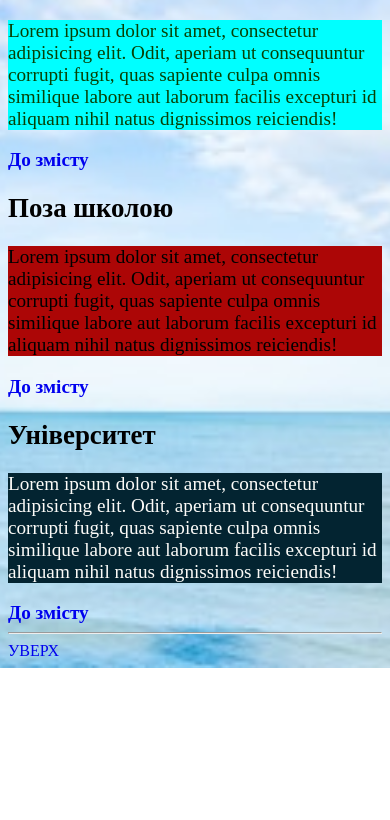
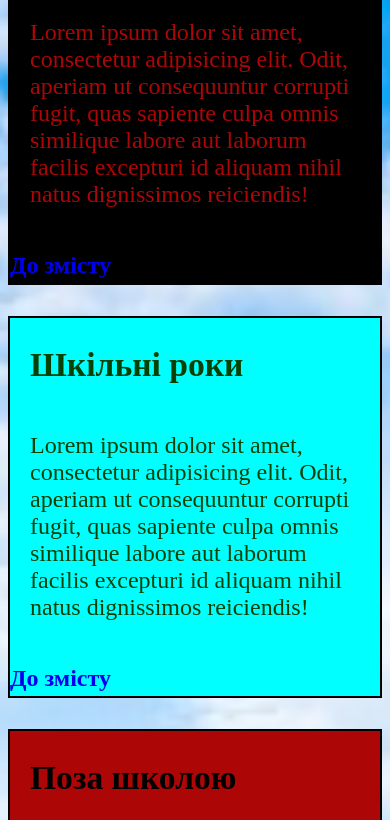
Before and after one commit to FaustCS/Web_Project_University, a plain HTML site: page autobiography.html in a window 390 px wide. Shown: the part 721-1541 px from the top of the page. Before the commit the page ends 1389 px from the top, so only its background shows below. Drawn offline with Linux system fonts and the light colour scheme.

Commit message:
Bugs fix

```diff
--- a/autobiography.html
+++ b/autobiography.html
@@ -4,6 +4,7 @@
     <meta charset="utf-8">
     <title>Autobiography</title>
     <link rel="stylesheet" href="css/style.css">
+    <link rel="stylesheet" href="css/authobiography-style.css">
 </head>
 <body>
 
@@ -21,7 +22,7 @@
     </div>
 
     <section id="text-style-autobiography">
-        <article id="base-information">
+        <article id="base-information" class="article-text-base-information">
             <h2>Базова інформація</h2>
 
             <p class="article-text-base-information">Lorem ipsum dolor sit amet, consectetur adipisicing elit.
@@ -29,11 +30,12 @@
             omnis similique labore aut laborum facilis excepturi id aliquam nihil
             natus dignissimos reiciendis!
             </p>
+
+            <a href="#autobiography-content">До змісту</a>
         </article>
 
-        <a href="#autobiography-content">До змісту</a>
 
-        <article id="childhood">
+        <article id="childhood" class="article-text-childhood">
             <h2>Дитинство</h2>
 
             <p class="article-text-childhood">Lorem ipsum dolor sit amet, consectetur adipisicing elit.
@@ -41,11 +43,11 @@
             omnis similique labore aut laborum facilis excepturi id aliquam nihil
             natus dignissimos reiciendis!
             </p>
+
+            <a href="#autobiography-content">До змісту</a>
         </article>
 
-        <a href="#autobiography-content">До змісту</a>
-
-        <article id="school-years">
+        <article id="school-years" class="article-text-school-years">
             <h2>Шкільні роки</h2>
 
             <p class="article-text-school-years">Lorem ipsum dolor sit amet, consectetur adipisicing elit.
@@ -53,11 +55,11 @@
             omnis similique labore aut laborum facilis excepturi id aliquam nihil
             natus dignissimos reiciendis!
             </p>
+
+            <a href="#autobiography-content">До змісту</a>
         </article>
 
-        <a href="#autobiography-content">До змісту</a>
-
-        <article id="out-of-school">
+        <article id="out-of-school" class="article-text-out-of-school">
             <h2>Поза школою</h2>
 
             <p class="article-text-out-of-school">Lorem ipsum dolor sit amet, consectetur adipisicing elit.
@@ -65,11 +67,11 @@
             omnis similique labore aut laborum facilis excepturi id aliquam nihil
             natus dignissimos reiciendis!
             </p>
+
+            <a href="#autobiography-content">До змісту</a>
         </article>
 
-        <a href="#autobiography-content">До змісту</a>
-
-        <article id="university">
+        <article id="university" class="article-text-university">
             <h2>Університет</h2>
 
             <p class="article-text-university">Lorem ipsum dolor sit amet, consectetur adipisicing elit.
@@ -77,9 +79,10 @@
             omnis similique labore aut laborum facilis excepturi id aliquam nihil
             natus dignissimos reiciendis!
             </p>
+
+            <a href="#autobiography-content">До змісту</a>
         </article>
 
-        <a href="#autobiography-content">До змісту</a>
     </section>
 
     <hr>
--- /dev/null
+++ b/css/authobiography-style.css
@@ -0,0 +1,47 @@
+article {
+    font-size: 1.25em;
+    border: 2px solid #000;
+}
+
+article h2 {
+    font-size: 1.8em;
+    padding: 0px 20px;
+}
+
+article p {
+    padding: 20px;
+}
+
+#text-style-autobiography {
+    display: grid;
+    grid-template-columns: repeat(3, 1fr);
+}
+
+@media screen and (max-width: 768px) {
+    article {
+      height: 100%;
+    }
+    #text-style-autobiography{
+      grid-gap: 35px;
+    }
+    #text-style-autobiography > article:nth-child(1) {
+      grid-row: 1;
+      grid-column: 1/5;
+    }
+    #text-style-autobiography > article:nth-child(2) {
+      grid-row: 2;
+      grid-column: 1/5;
+    }
+    #text-style-autobiography > article:nth-child(3) {
+      grid-row: 3;
+      grid-column: 1/5;
+    }
+    #text-style-autobiography > article:nth-child(4) {
+      grid-row: 4;
+      grid-column: 1/5;
+    }
+    #text-style-autobiography > article:nth-child(5) {
+      grid-row: 5;
+      grid-column: 1/5;
+    }
+  }
```
